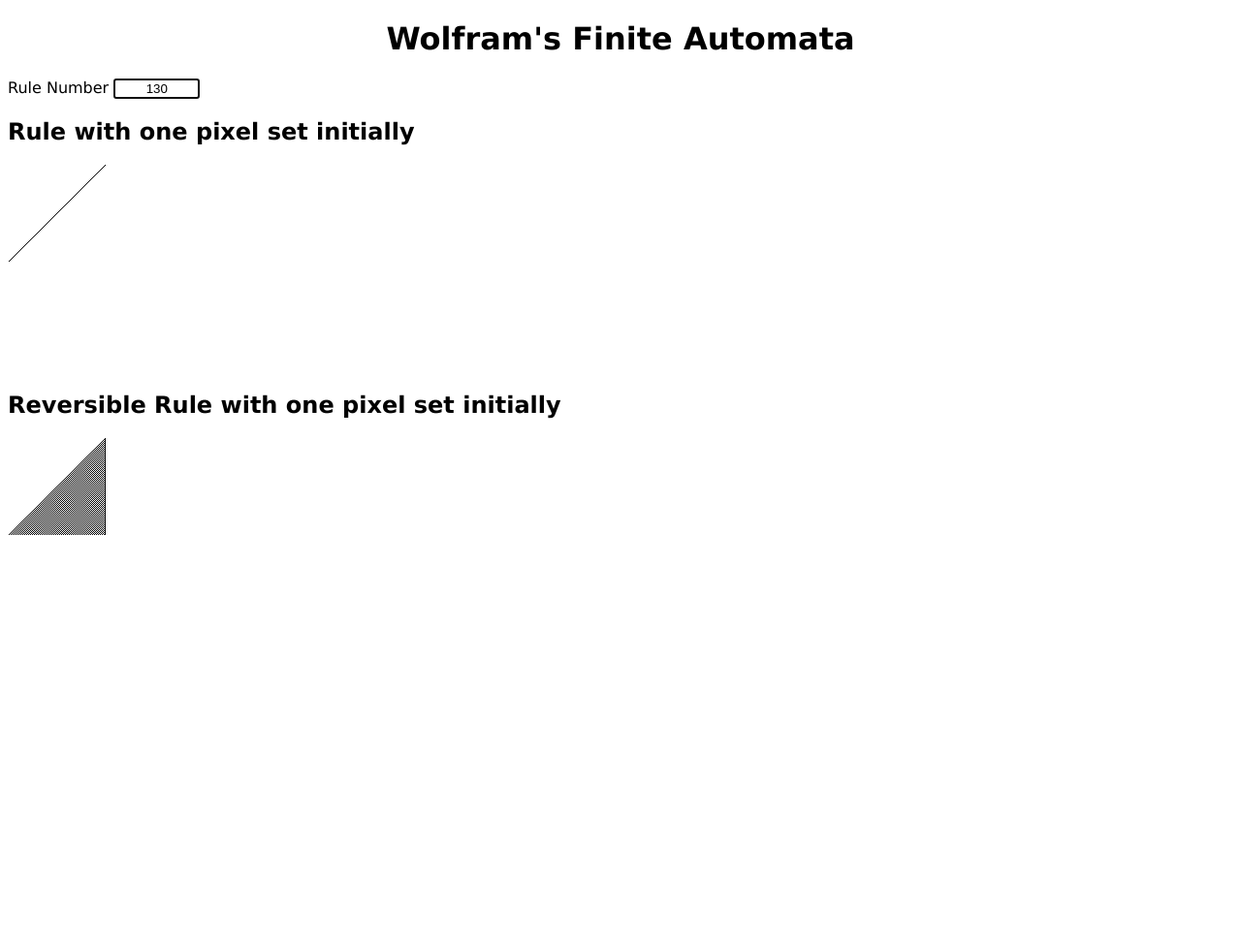
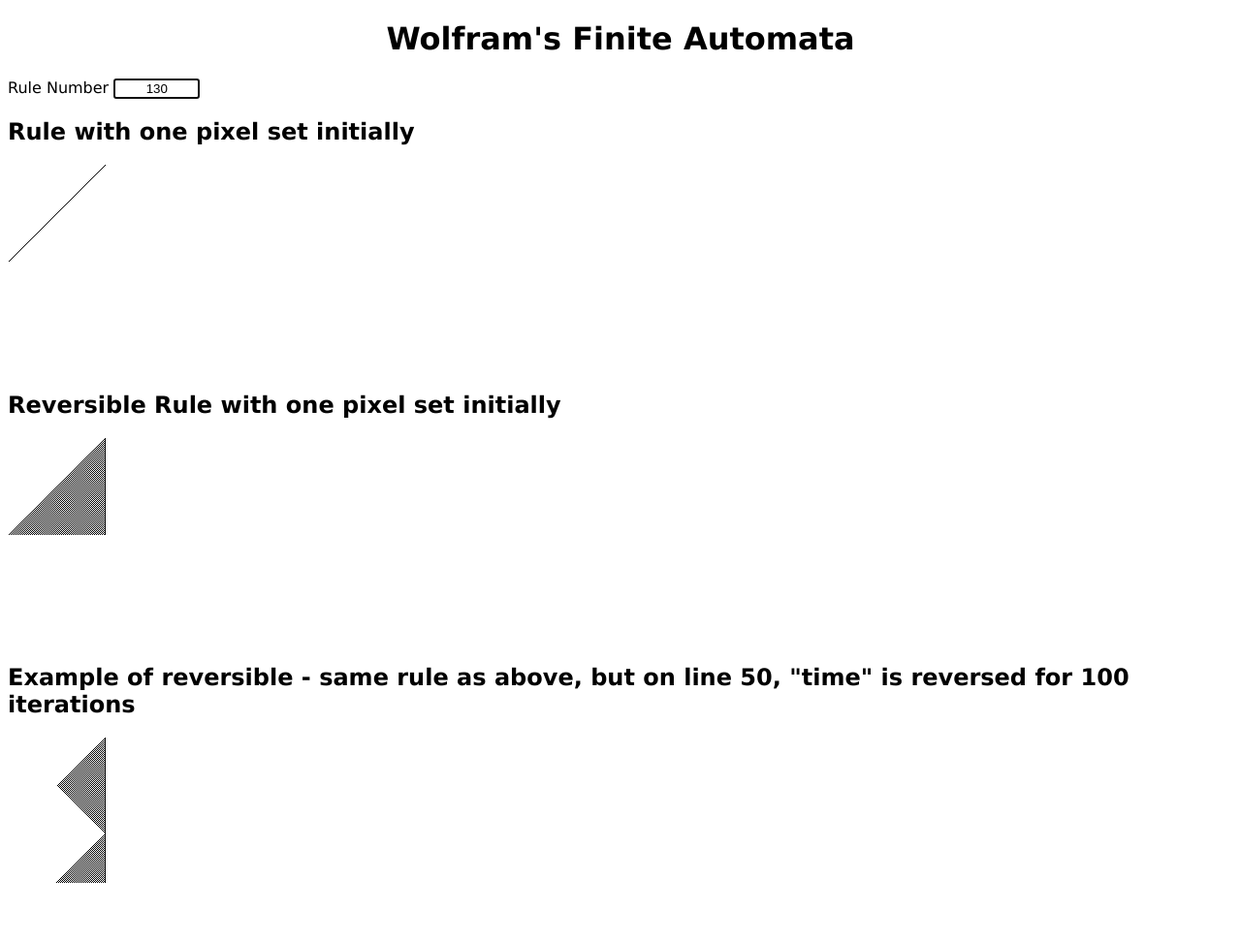
Before and after one commit to mbroihier/fa, a website: page index.html in a window 1280 px wide. Shown: the whole page at 97% size. Before the commit the page ends 800 px from the top, so only its background shows below. Drawn offline with Linux system fonts and the light colour scheme.

Commit message:
added example of reversing

```diff
--- a/index.html
+++ b/index.html
@@ -16,5 +16,7 @@
   <canvas id="canvas1" width="800" height="210"></canvas>
   <h2> Reversible Rule with one pixel set initially </h1>
   <canvas id="canvas2" width="800" height="210"></canvas>
+  <h2> Example of reversible - same rule as above, but on line 50, "time" is reversed for 100 iterations</h1>
+  <canvas id="canvas3" width="800" height="210"></canvas>
 </body>
 </html>
--- a/script.js
+++ b/script.js
@@ -153,6 +153,98 @@
   console.log("time: " + (stop - start));
 };
 
+// Implement a display function to show the first 50 iterations of Wolfram's reversible rule and then reverse the pattern
+var drawReversibleRule2 = function(value, ctx){
+  let pseudoImageArray = [];
+  let start = Date.now();
+  for (let j = 0; j < 2; j++) {
+    let columns = [];
+    for (let i = 0; i < 200; i++) {
+      columns.push(0);
+    }
+    pseudoImageArray.push(columns);
+  }
+  pseudoImageArray[1][100] = 1; // 1 is black
+
+  let rule = [0, 0, 0, 0, 0, 0, 0, 0];
+  let mask = 1;
+  for (let i = 0; i < 8; i++) {
+    rule[i] = ((value & mask) != 0) ? 1 : 0;
+    mask = mask << 1;
+  }
+  let pixelWhite = "rgba(255,255,255,1.0)";
+  let pixelBlack = "rgba(0,0,0,1.0)";
+  for (let y = 0; y < 150; y++) {
+    let left = 0;
+    let center = 0;
+    let right = 0;
+    for (let x = 0; x < 200; x++) {
+
+      if (y == 0) {
+        if (pseudoImageArray[1][x] == 1) {
+          ctx.fillStyle = pixelBlack;
+        } else {
+          ctx.fillStyle = pixelWhite;
+        }
+        pseudoImageArray[0][x] = pseudoImageArray[1][x];
+      } else { // not first row
+        if (y == 50) { // reverse the pattern
+          if (x == 0) {
+            for (let j = 0; j < 200; j++) {
+              pseudoImageArray[0][j] = pseudoImageArray[0][j] ^ pseudoImageArray[1][j];
+              pseudoImageArray[1][j] = pseudoImageArray[0][j] ^ pseudoImageArray[1][j];
+              pseudoImageArray[0][j] = pseudoImageArray[0][j] ^ pseudoImageArray[1][j];
+            }
+          }
+          if (pseudoImageArray[1][x] == 1) {
+            ctx.fillStyle = pixelBlack;
+          } else {
+            ctx.fillStyle = pixelWhite;
+          }
+        } else {
+          if (x == 0) {
+            left = 0;
+            center = pseudoImageArray[1][x];
+            right = pseudoImageArray[1][x+1];
+          } else if (x < (pseudoImageArray[0].length - 2)) {
+            left = center;
+            center = right;
+            right = pseudoImageArray[1][x+1];
+          } else {
+            left = center;
+            center = right;
+            right = 0;
+          }
+          if (pseudoImageArray[0][x] == 1) { // if black, flip
+            if (fa(left, center, right, rule) == 0) {
+              ctx.fillStyle = pixelBlack;
+              pseudoImageArray[1][x] = 1;
+              pseudoImageArray[0][x] = center;
+            } else {
+              ctx.fillStyle = pixelWhite;
+              pseudoImageArray[1][x] = 0;
+              pseudoImageArray[0][x] = center;
+            }
+          } else { // if white, don't flip
+            if (fa(left, center, right, rule) == 1) {
+              ctx.fillStyle = pixelBlack;
+              pseudoImageArray[1][x] = 1;
+              pseudoImageArray[0][x] = center;
+            } else {
+              ctx.fillStyle = pixelWhite;
+              pseudoImageArray[1][x] = 0;
+              pseudoImageArray[0][x] = center;
+            }
+          }
+        }
+      }
+      ctx.fillRect(x, y, 1, 1);
+    }
+  }
+  let stop = Date.now();
+  console.log("time: " + (stop - start));
+};
+
 var newRule = false;
 var number = 129;
 var cycleStartInterval = 0;
@@ -166,6 +258,7 @@
 setInterval(function() {
     var ctx1 = document.getElementById("canvas1").getContext("2d");
     var ctx2 = document.getElementById("canvas2").getContext("2d");
+    var ctx3 = document.getElementById("canvas3").getContext("2d");
     let start = Date.now();
     if (newRule) {
       newRule = false;
@@ -180,4 +273,5 @@
     }
     drawRule(number, ctx1);
     drawReversibleRule(number, ctx2);
+    drawReversibleRule2(number, ctx3);
   }, 1000);
```
Lines whose indentation alone changed are shown as unchanged.
